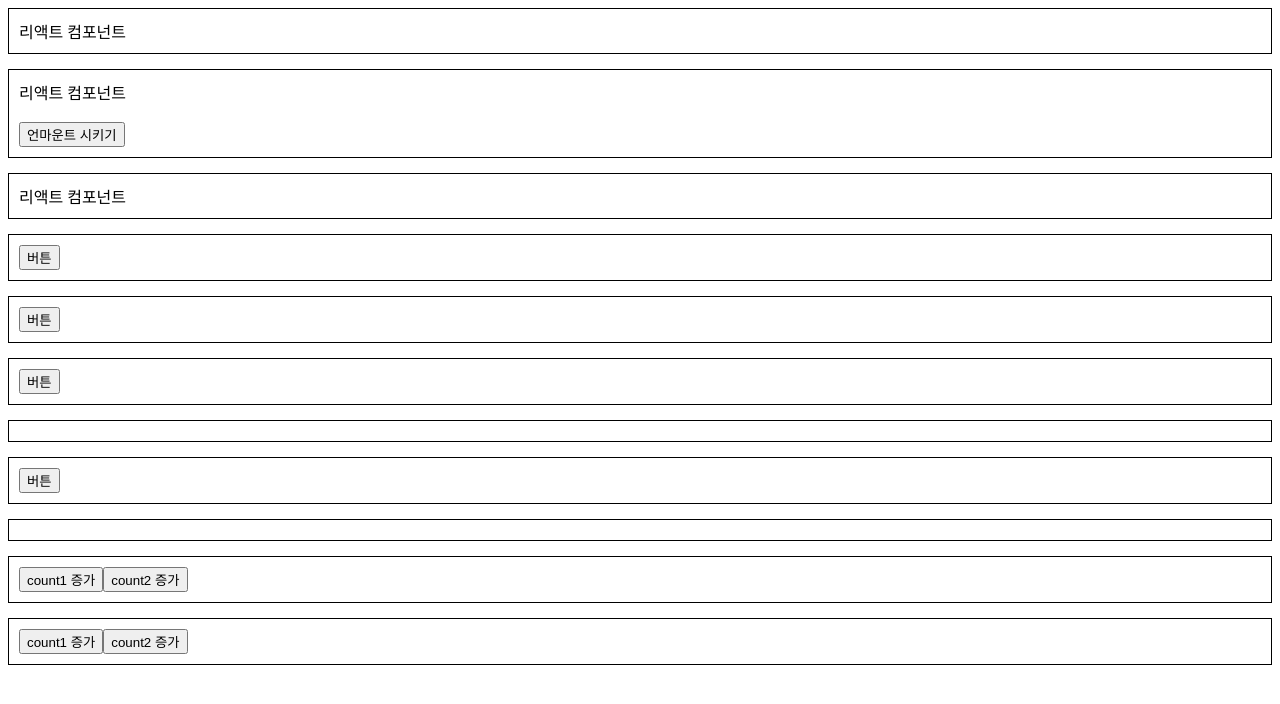
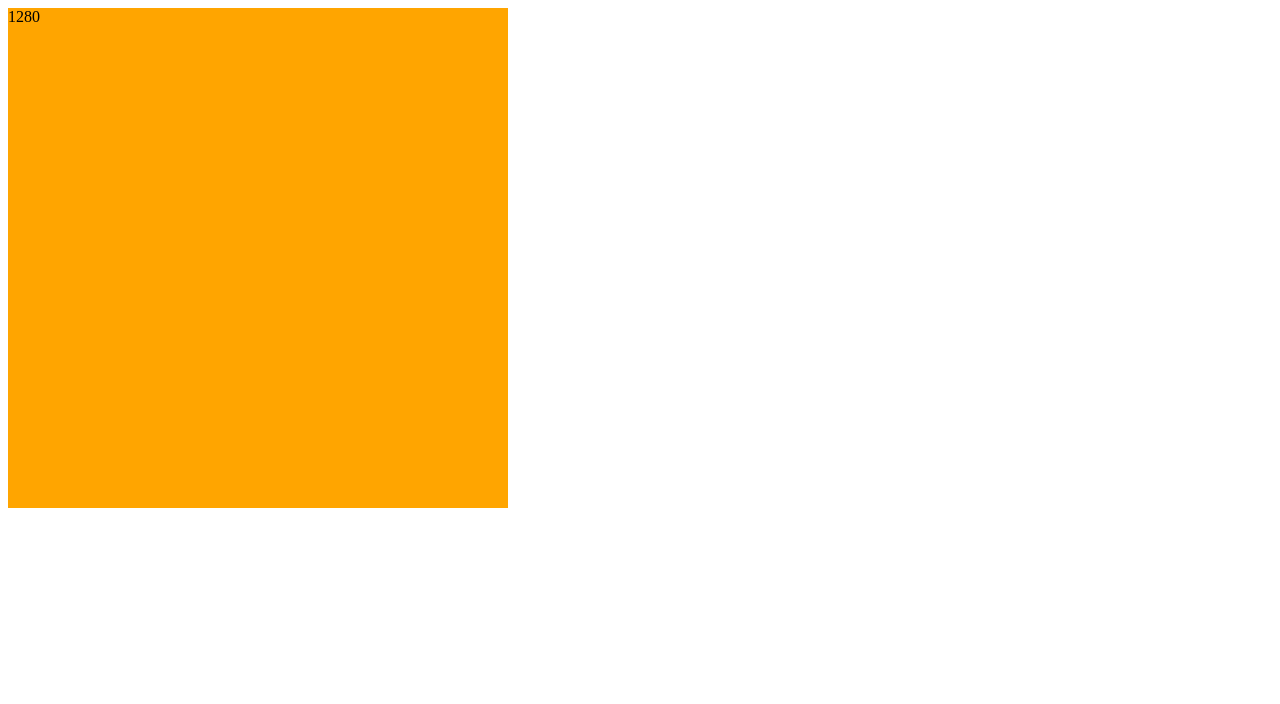
Before and after one commit to Codiving/react-basic, a React (Create React App) app: page / in a window 1280 px wide. Shown: the top 704 px of the page. Built offline with nearby package versions, Linux system fonts and the light colour scheme.

Commit message:
useEffect 실습 Resize

```diff
--- a/src/App.js
+++ b/src/App.js
@@ -1,50 +1,7 @@
-import Lifecycle1 from "./useEffect/basic/Lifecycle1";
-import Lifecycle10 from "./useEffect/basic/Lifecycle10";
-import Lifecycle11 from "./useEffect/basic/Lifecycle11";
-import Lifecycle12 from "./useEffect/basic/Lifecycle12";
-import Lifecycle2 from "./useEffect/basic/Lifecycle2";
-import Lifecycle3 from "./useEffect/basic/Lifecycle3";
-import Lifecycle4 from "./useEffect/basic/Lifecycle4";
-import Lifecycle5 from "./useEffect/basic/Lifecycle5";
-import Lifecycle6 from "./useEffect/basic/Lifecycle6";
-import Lifecycle7 from "./useEffect/basic/Lifecycle7";
-import Lifecycle8 from "./useEffect/basic/Lifecycle8";
-import Lifecycle9 from "./useEffect/basic/Lifecycle9";
-
-const Components = [
-  <Lifecycle1 />,
-  <Lifecycle2 />,
-  <Lifecycle3 />,
-  <Lifecycle4 />,
-  <Lifecycle5 />,
-  <Lifecycle6 />,
-  <Lifecycle7 />,
-  <Lifecycle8 />,
-  <Lifecycle9 />,
-  <Lifecycle10 />,
-  <Lifecycle11 />,
-  <Lifecycle12 />
-];
-
-const Box = props => {
-  return (
-    <div style={{ padding: 10, border: "1px solid", marginBottom: 15 }}>
-      {props.children}
-    </div>
-  );
-};
+import Resize from "./useEffect/practice/Resize";
 
 const App = () => {
-  return (
-    <>
-      {Components.map((Component, index) => {
-        // async await 에러 표시되어 처리
-        // 보고 싶은 경우 if문 주석 처리
-        if (index === 8) return null;
-        return <Box key={index}>{Component}</Box>;
-      })}
-    </>
-  );
+  return <Resize />;
 };
 
 export default App;
--- /dev/null
+++ b/src/useEffect/practice/Resize.js
@@ -0,0 +1,39 @@
+import { useEffect, useState } from "react";
+
+const Resize = () => {
+  const [width, setWidth] = useState(window.innerWidth);
+
+  useEffect(() => {
+    const handleResize = () => {
+      console.log("width height", window.innerWidth, window.innerHeight);
+      setWidth(window.innerWidth);
+    };
+
+    window.addEventListener("resize", handleResize);
+
+    return () => {
+      window.removeEventListener("resize", handleResize);
+    };
+  }, []);
+
+  return (
+    <div
+      style={{
+        width: 500,
+        height: 500,
+        backgroundColor:
+          width < 400
+            ? "red"
+            : width < 600
+            ? "skyblue"
+            : width < 800
+            ? "lightgray"
+            : "orange"
+      }}
+    >
+      {width}
+    </div>
+  );
+};
+
+export default Resize;
```
